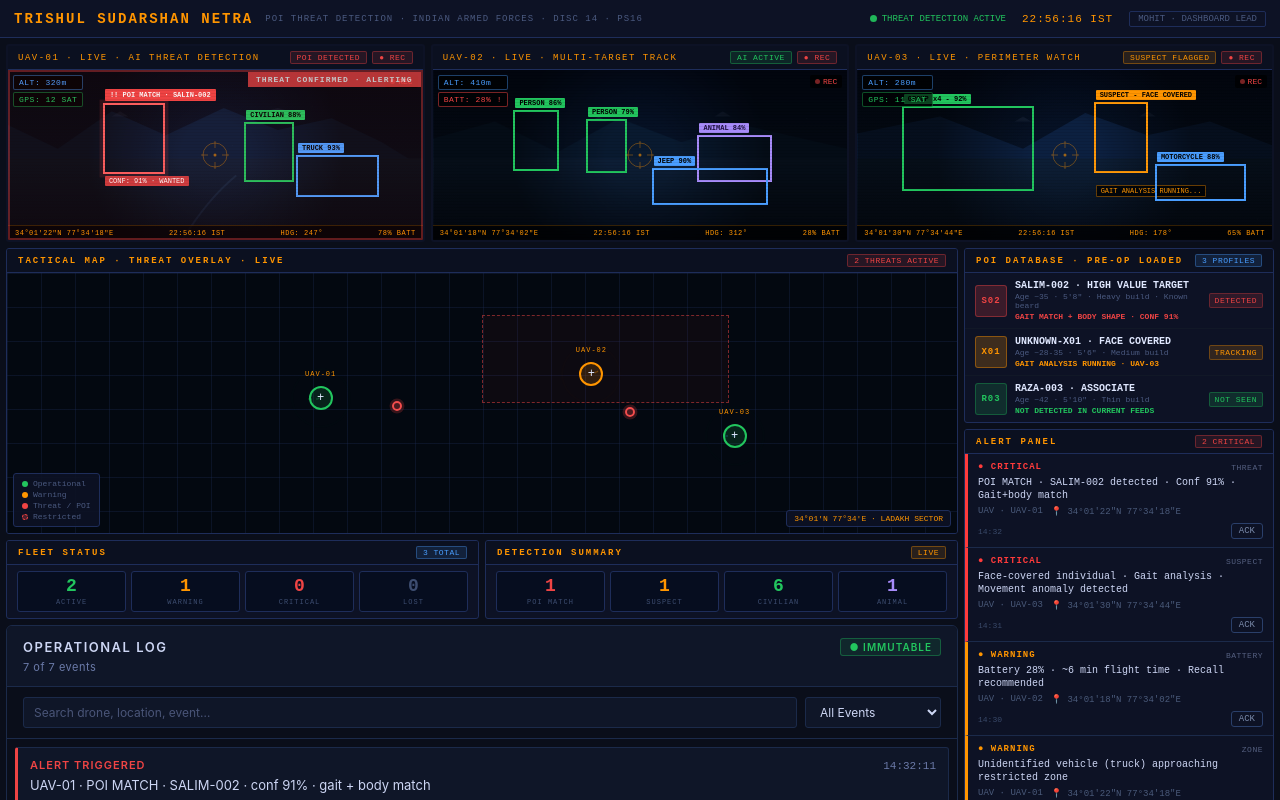
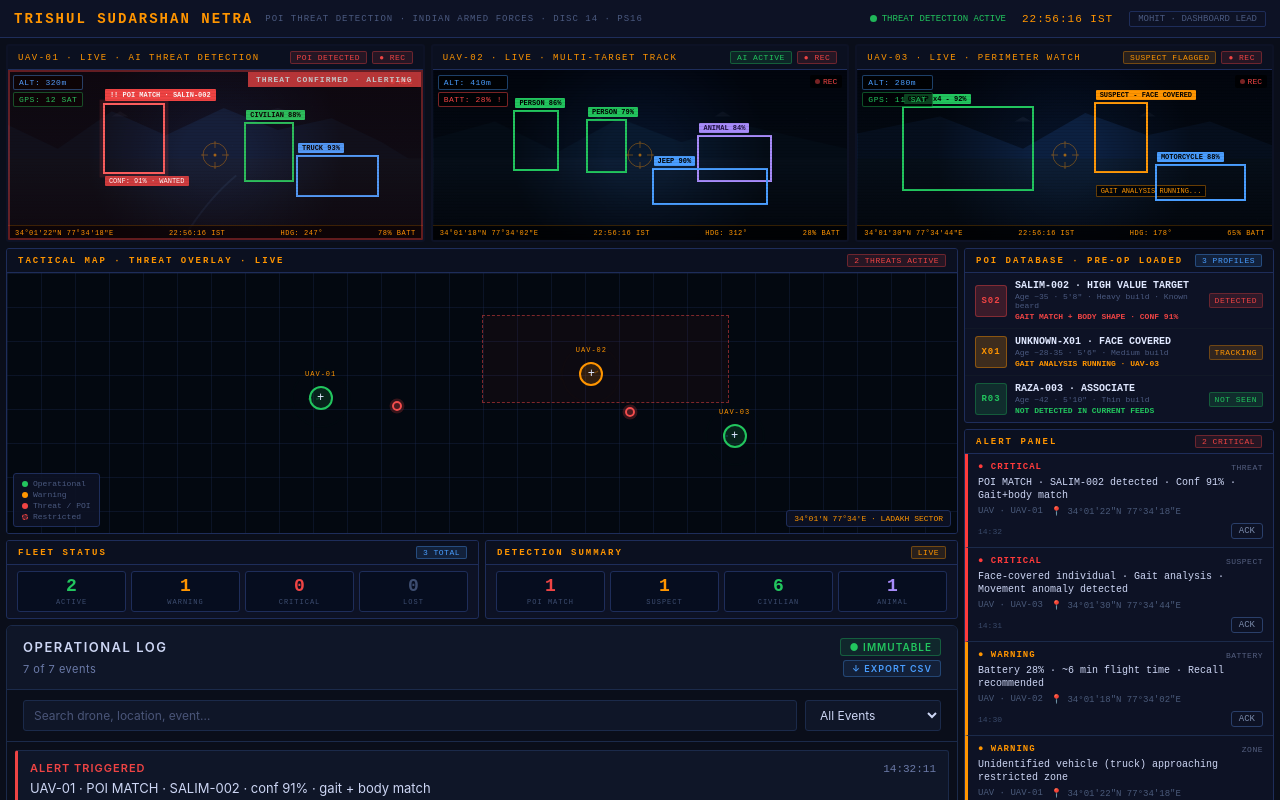
Before and after one commit to rohittariyal13/Ai-Drone-System, a React (Create React App) app in the folder Dashboard/: page / in a window 1280 px wide. Shown: the top 800 px of the page. Built offline with nearby package versions, Linux system fonts and the light colour scheme.

Commit message:
[F-34] CSV export complete with styled export button

```diff
--- a/Dashboard/src/components/OperationalLog/OperationalLog.css
+++ b/Dashboard/src/components/OperationalLog/OperationalLog.css
@@ -42,10 +42,34 @@
   font-weight: 600;
 }
 
+.op-log-meta-row {
+  display: flex;
+  align-items: center;
+  justify-content: space-between;
+}
+
 .op-log-meta {
   font-size: 11px;
   color: #6b7aa8;
   letter-spacing: 0.5px;
+}
+
+.op-log-export-btn {
+  font-size: 9px;
+  letter-spacing: 1px;
+  font-weight: 600;
+  color: #4a9eff;
+  background: rgba(74, 158, 255, 0.08);
+  border: 1px solid rgba(74, 158, 255, 0.3);
+  padding: 2px 8px;
+  border-radius: 3px;
+  cursor: pointer;
+  font-family: inherit;
+  transition: background 0.15s ease;
+}
+
+.op-log-export-btn:hover {
+  background: rgba(74, 158, 255, 0.18);
 }
 
 .op-log-controls {
--- a/Dashboard/src/components/OperationalLog/OperationalLog.jsx
+++ b/Dashboard/src/components/OperationalLog/OperationalLog.jsx
@@ -45,6 +45,30 @@ const OperationalLog = ({ entries = LOG_ENTRIES, onEntryClick }) => {
     if (onEntryClick) onEntryClick(entry);
   };
 
+  const exportCSV = () => {
+    const headers = ["Time", "Drone ID", "Event Type", "Event", "Location"];
+    const rows = sortedEntries.map((entry) => [
+      entry.time,
+      entry.drone_id,
+      EVENT_LABELS[entry.event_type] || entry.event_type,
+      `"${(entry.event || "").replace(/"/g, '""')}"`,
+      `"${(entry.location || "").replace(/"/g, '""')}"`,
+    ]);
+
+    const csvContent = [
+      headers.join(","),
+      ...rows.map((r) => r.join(",")),
+    ].join("\n");
+
+    const blob = new Blob([csvContent], { type: "text/csv;charset=utf-8;" });
+    const url = URL.createObjectURL(blob);
+    const link = document.createElement("a");
+    link.href = url;
+    link.download = `TSN_OperationalLog_${new Date().toISOString().slice(0, 10)}.csv`;
+    link.click();
+    URL.revokeObjectURL(url);
+  };
+
   return (
     <div className="op-log-panel">
       <div className="op-log-header">
@@ -57,8 +81,13 @@ const OperationalLog = ({ entries = LOG_ENTRIES, onEntryClick }) => {
             ● IMMUTABLE
           </span>
         </div>
-        <div className="op-log-meta">
-          {visibleEntries.length} of {sortedEntries.length} events
+        <div className="op-log-meta-row">
+          <span className="op-log-meta">
+            {visibleEntries.length} of {sortedEntries.length} events
+          </span>
+          <button className="op-log-export-btn" onClick={exportCSV}>
+            ↓ EXPORT CSV
+          </button>
         </div>
       </div>
 
```
